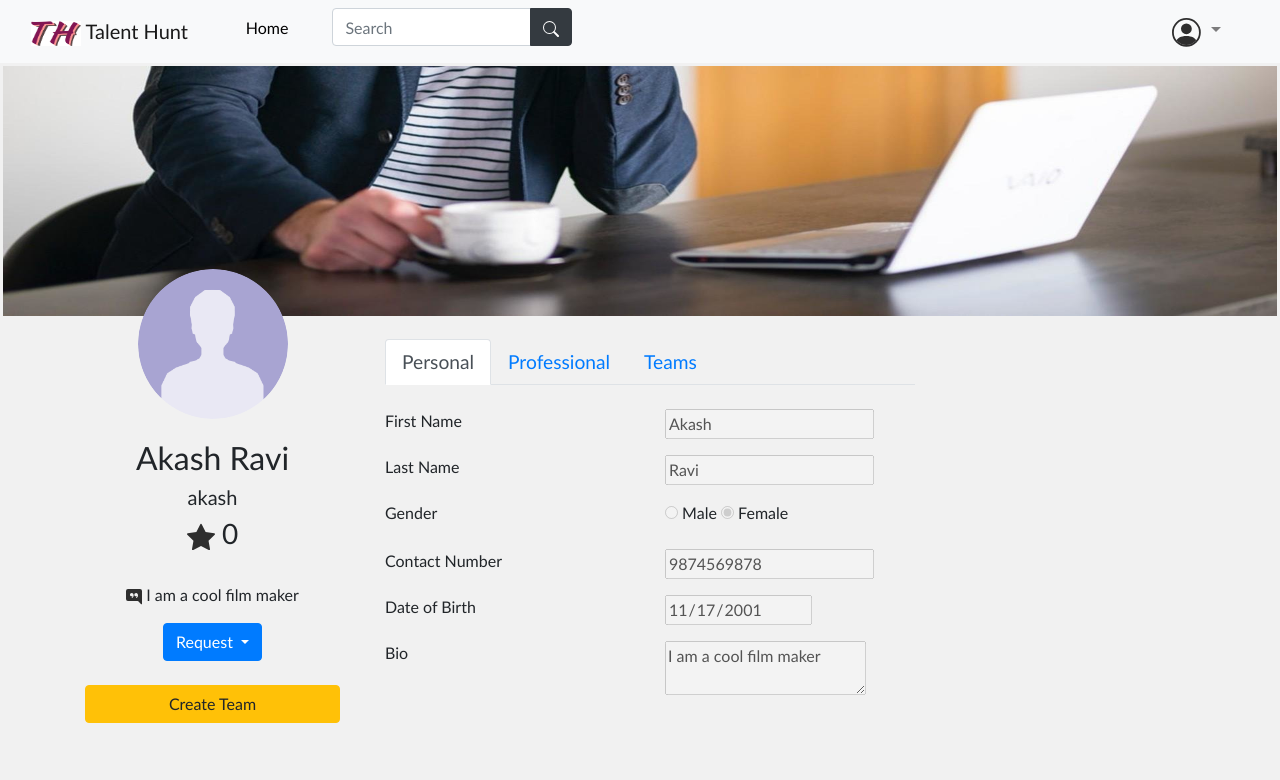
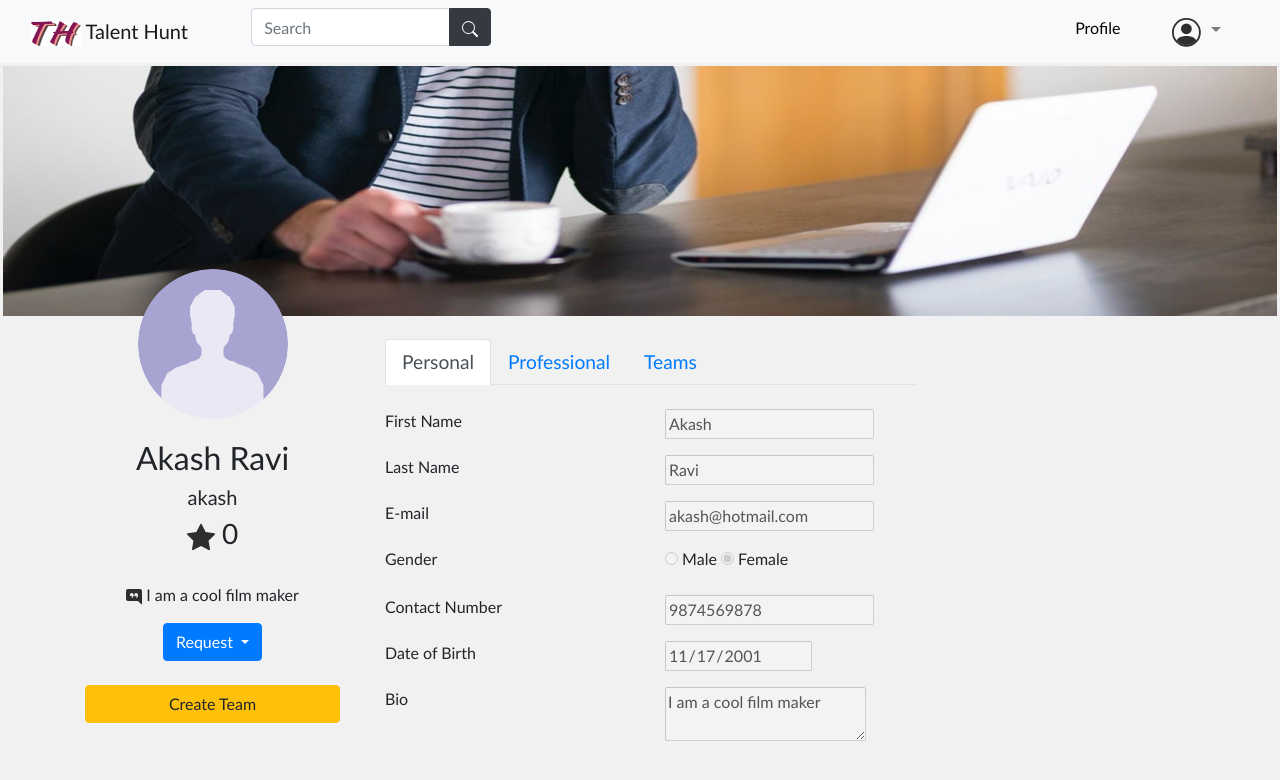
Before and after one commit to rizwankareem006/talenthunt, a Django app: a page that uses TalentHunt/Details/templates/Details/base.html in a window 1280 px wide. Shown: the top 780 px of the page. Run offline with Django 3.2, Linux system fonts and the light colour scheme; a user stored in the database is signed in; data comes from the database, SQL or seed files in the repository; both versions use the stored data as it was after the commit; some libraries are stand-ins or nearby versions.

Commit message:
Corrected update and home navigation

```diff
--- a/TalentHunt/Details/templates/Details/base.html
+++ b/TalentHunt/Details/templates/Details/base.html
@@ -52,17 +52,12 @@
 <body>
     <nav class="navbar navbar-expand-md navbar-light bg-light sticky-top" >
         <div class = "container-fluid">
-            <a class="navbar-brand" href="{% url 'Registration:Login' %}">
+            <a class="navbar-brand" href="{% url 'Details:Feed' page=1 %}">
                 <img src="{% static 'Registration\Images\Logo3.png' %}" width="50" height="25" alt="Talent Hunt Logo">
                 Talent Hunt
             </a>
             <ul class="navbar-nav ml-auto">
-                <li class="nav-item active">
-                    <form action="{% url 'Details:Logout' %}" method = "POST">
-                        {% csrf_token %}
-                        <button class="nav-btn" type="submit" style="padding: 0.5rem 1.5rem;">Home</button>
-                    </form>
-                </li>
+
                 <li class="nav-item active" style="padding: 0rem 35rem 0rem 0rem;">
                     <form method="GET" action="{% url 'Details:Search' page=1 %}">
                         <div id="nav-search" class="input-group mb-3">
@@ -79,10 +74,9 @@
                     </form>
                 </li>
                 <li class="nav-item active">
-                    <form action="{% url 'Details:Profile' username=request.user %}" method="GET">
-                        <button class="nav-btn" type="submit">
-
-                        </button>
+                    <form action="{% url 'Details:Profile' username=request.user %}" method = "POST">
+                        {% csrf_token %}
+                        <button class="nav-btn" type="submit" style="padding: 0.5rem 1.5rem;">Profile</button>
                     </form>
                 </li>
                 <li class="nav-item dropdown">
--- a/TalentHunt/Details/templates/Details/profile.html
+++ b/TalentHunt/Details/templates/Details/profile.html
@@ -8,7 +8,7 @@
     <script type="text/javascript" src="{% static 'Details/skills.js' %}"></script>
     <script>
         $(function(){
-            $("#update").click(function(){
+            $("#update,#update1").click(function(){
                 var arr = [];
                 var len = $(".chip").length;
                 for (var i = 0; i <len ; i++){
@@ -305,14 +305,18 @@
                             <form action="{% url 'Details:CreateTeam' %}" method="GET">
                                 <button id="contact" class="btn btn-warning btn-block" type="submit">Create Team</button>
                             </form>
-                            <div id="status"></div>
+
                         </div>
                     </div>
                 </div>
                 <div class="col-md-9 col-sm-9 col-xs-12 pull-right profile-right-section">
-                    {% csrf_token %}
                     <div class="row profile-right-section-row">
                         <div class="col-md-12">
+                            <div class="row">
+                                <div id="status">
+
+                                </div>
+                            </div>
                             <div class="row">
                                 <div class="col-md-8">
                                     <ul class="nav nav-tabs" role="tablist">
@@ -343,6 +347,14 @@
                                                 </div>
                                                 <div class="col-md-6">
                                                     <p><input type="text" id="lastname" value={{pd.lastname}} {% if owner == False %} disabled {% endif %}></p>
+                                                </div>
+                                            </div>
+                                            <div class="row">
+                                                <div class="col-md-6">
+                                                    <label>E-mail</label>
+                                                </div>
+                                                <div class="col-md-6">
+                                                    <p><input type="text" id="email" value={{pd.email}} {% if owner == False %} disabled {% endif %}></p>
                                                 </div>
                                             </div>
                                             <div class="row">
@@ -381,6 +393,11 @@
                                                 <div class="col-md-6">
                                                     <p><textarea id="bio" {% if owner == False %} disabled {% endif %}>{{pd.bio}}</textarea></p>
                                                 </div>
+                                            </div>
+                                            <div class="row">
+                                                {% if owner == True %}
+                                                    <button class="btn-dark btn-block" type="button" id="update">Update</button>
+                                                {% endif %}
                                             </div>
                                         </div>
                                         <div role="tabpanel" class="tab-pane fade" id="professional">
@@ -439,6 +456,11 @@
                                                     </div>
                                                 </div>
                                             </div>
+                                            <div class="row">
+                                                {% if owner == True %}
+                                                    <button class="btn-dark btn-block" type="button" id="update1" >Update</button>
+                                                {% endif %}
+                                            </div>
                                         </div>
                                         <div role="tabpanel" class="tab-pane fade" id="teams">
                                             {% csrf_token %}
@@ -454,11 +476,6 @@
                                                 </div>
                                             </div>
                                         </div>
-                                        <div class="col-md-6">
-                                            {% if owner == True %}
-                                                <button class="btn-dark btn-block" type="button" id="update">Update</button>
-                                            {% endif %}
-                                        </div>
                                     </div>
                                 </div>
                             </div>
```
Also changed, not shown: TalentHunt/db.sqlite3.
